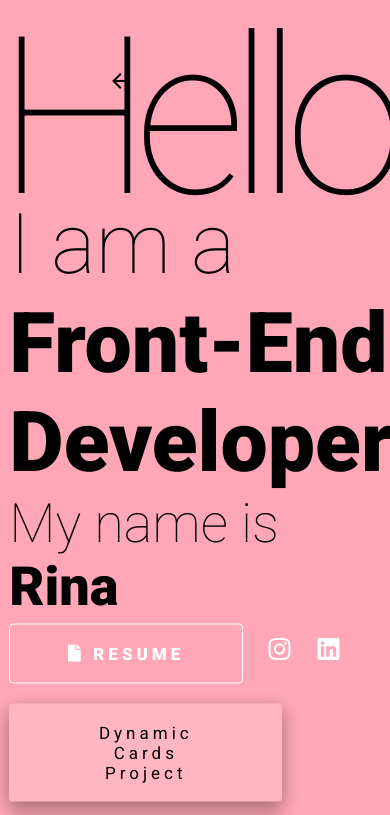
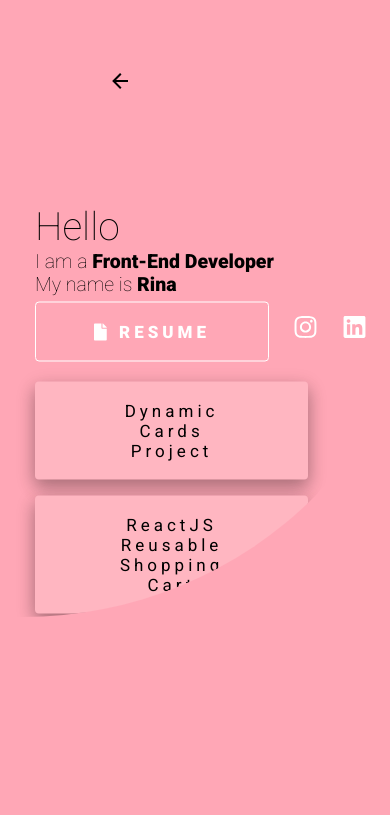
Before and after one commit to angellerina/portfolio-2020, a plain HTML site: page index.html in a window 390 px wide. Both pictures are taken after a click on the button "Enter". Shown: the top 815 px of the page. Drawn offline with Linux system fonts and the light colour scheme.

Commit message:
responsive grid

```diff
--- a/index.html
+++ b/index.html
@@ -46,9 +46,11 @@
 
     <!-- (3)- Adding text -->
     <main>
-      <h1>Hello</h1>
-      <h2>I am a <span>Front-End Developer</span></h2>
-      <h3>My name is <span>Rina</span></h3>
+      <div className="intro">
+        <h1>Hello</h1>
+        <h2>I am a <span>Front-End Developer</span></h2>
+        <h3>My name is <span>Rina</span></h3>
+      </div>
       <br />
       <a href="/resources/resume.pdf" class="button resume" target="_blank"
         ><i class="fas fa-file"></i> RESUME</a
@@ -100,8 +102,6 @@
       </div>
     </main>
 
-    <div class="ello">ds</div>
-
     <script src="index.js"></script>
   </body>
 </html>
--- a/style.css
+++ b/style.css
@@ -11,7 +11,6 @@
 *:after {
   box-sizing: border-box;
 }
-
 /*
 ---------------
 (1)- adding 100% for body
@@ -177,7 +176,7 @@ main {
   grid: flex;
   justify-content: center;
   position: absolute;
-  top: 50%;
+  top: 40%;
   transform: translateY(-50%);
   pointer-events: none;
   /* (8)- hide the image */
@@ -195,14 +194,13 @@ main {
 */
 
 main h1 {
-  font-size: 220px;
+  font-size: 10vw;
   font-weight: 100;
-  letter-spacing: -17px;
-  line-height: 154px;
+  margin-left: 12px;
 }
 
 main h2 {
-  font-size: 84px;
+  font-size: 5vw;
   margin-left: 12px;
   font-weight: 200;
 }
@@ -212,7 +210,7 @@ main h2 span {
 }
 
 main h3 {
-  font-size: 54px;
+  font-size: 5vw;
   font-weight: 200;
   margin-left: 12px;
 }
@@ -242,6 +240,16 @@ main h3 span {
   width: 70vw;
   margin: 40px 0 0 12px;
 }
+
+@media only screen and (max-width: 800px) {
+  main {
+    top: 35%;
+  }
+  .projects {
+    height: 5px;
+  }
+}
+
 .items {
   display: grid;
   place-items: center;
```
